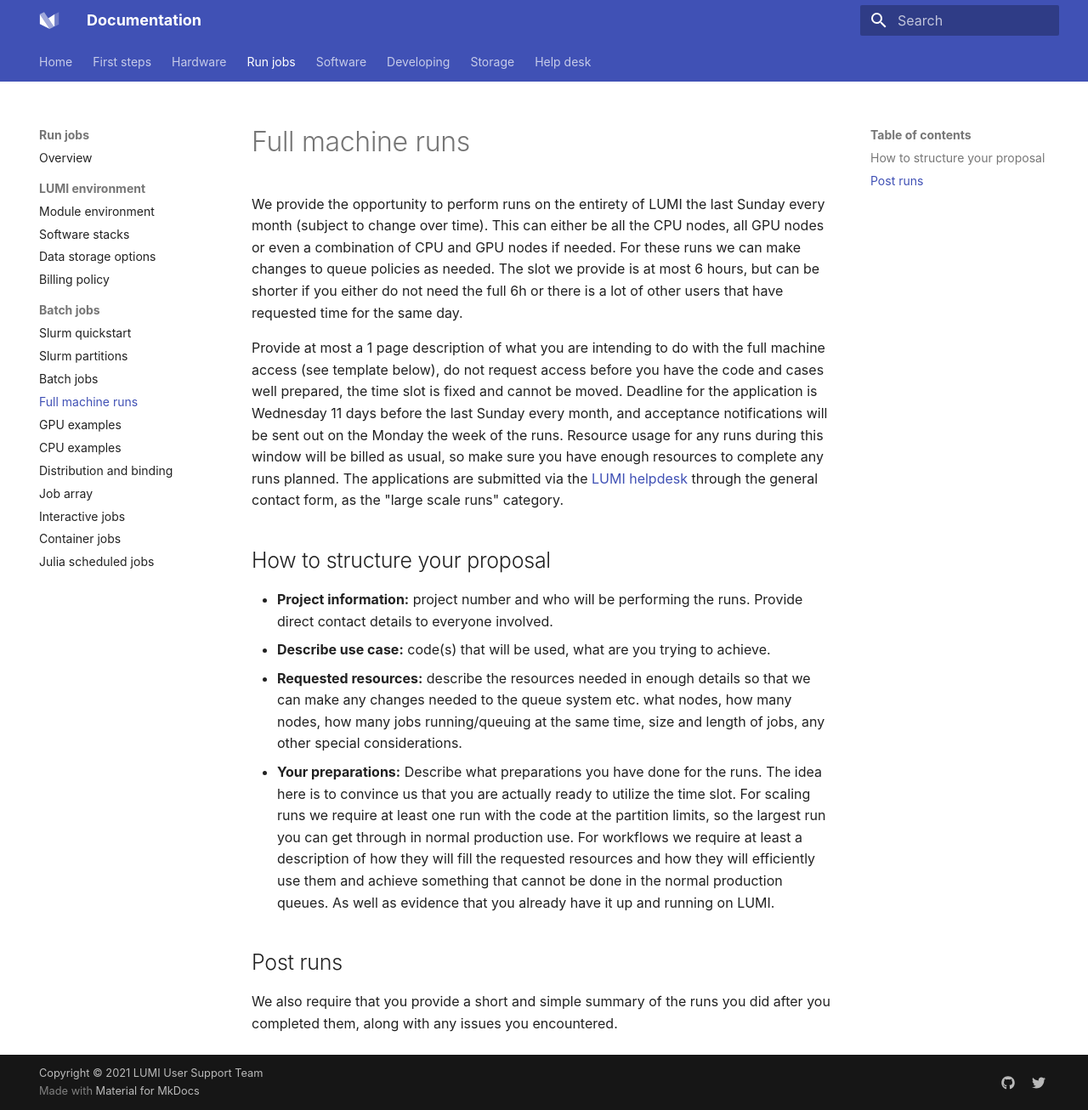
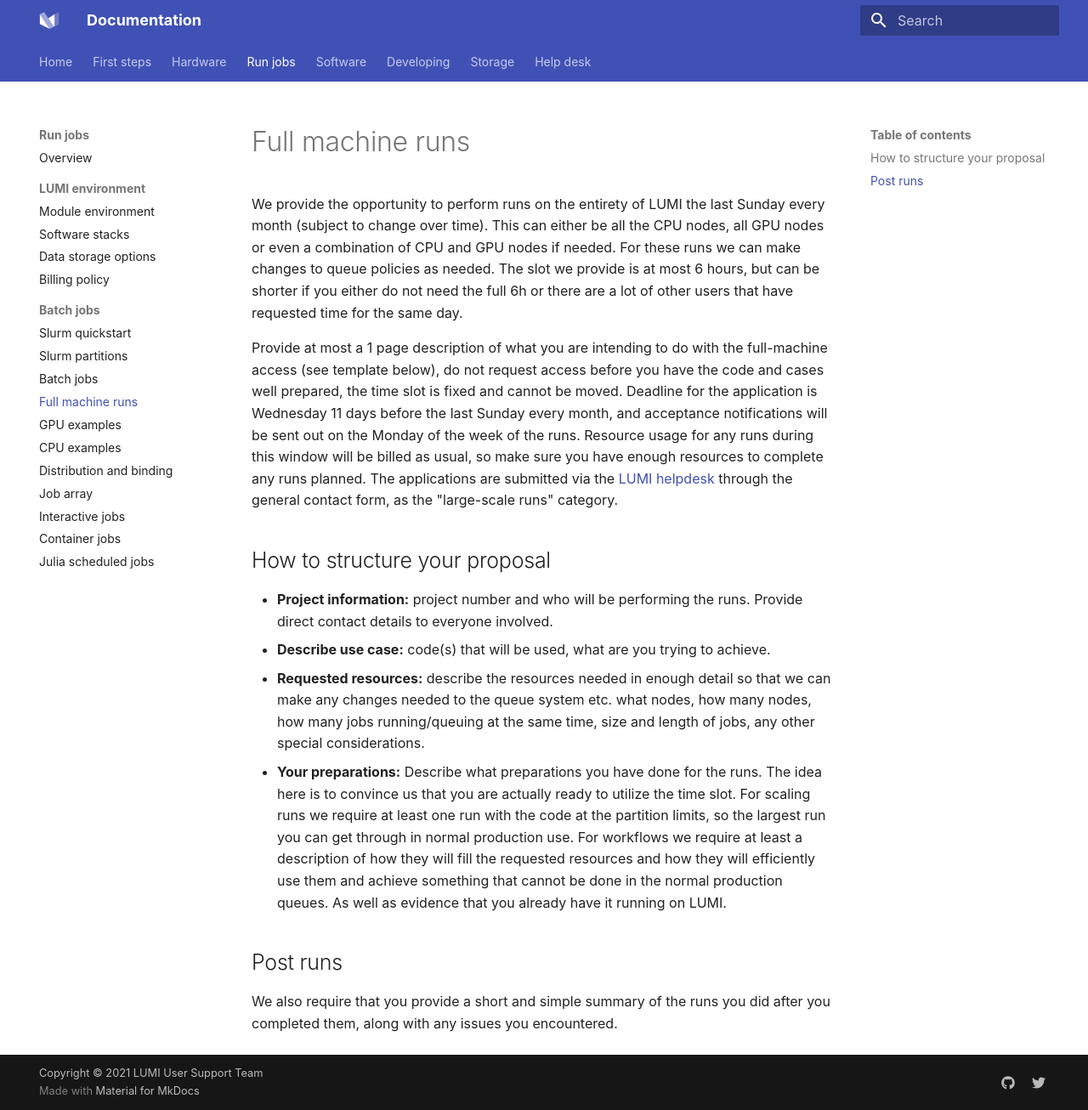
Before and after one commit to Lumi-supercomputer/lumi-userguide, an MkDocs documentation site: the page built from docs/runjobs/scheduled-jobs/hero-runs.md, in a window 1280 px wide and 1306 px high. Shown: the whole window at 85% size. Built offline with MkDocs 1.6.1 and Material for MkDocs 9.7.7, drawn with Linux system fonts in a browser that asks for light colours.

Commit message:
minor typo fix

```diff
--- a/docs/runjobs/scheduled-jobs/hero-runs.md
+++ b/docs/runjobs/scheduled-jobs/hero-runs.md
@@ -5,17 +5,17 @@ Sunday every month (subject to change over time). This can either be all the CPU
 nodes, all GPU nodes or even a combination of CPU and GPU nodes if needed. For
 these runs we can make changes to queue policies as needed. The slot we provide
 is at most 6 hours, but can be shorter if you either do not need the full 6h or
-there is a lot of other users that have requested time for the same day.
+there are a lot of other users that have requested time for the same day.
 
 Provide at most a 1 page description of what you are intending to do with the
-full machine access (see template below), do not request access before you have
+full-machine access (see template below), do not request access before you have
 the code and cases well prepared, the time slot is fixed and cannot be moved.
 Deadline for the application is Wednesday 11 days before the last Sunday every
-month, and acceptance notifications will be sent out on the Monday the week of
+month, and acceptance notifications will be sent out on the Monday of the week of
 the runs. Resource usage for any runs during this window will be billed as
 usual, so make sure you have enough resources to complete any runs planned. The
 applications are submitted via the [LUMI helpdesk](https://lumi-supercomputer.eu/user-support/need-help/)
-through the general contact form, as the "large scale runs" category.
+through the general contact form, as the "large-scale runs" category.
 
 ## How to structure your proposal
 
@@ -23,7 +23,7 @@ through the general contact form, as the "large scale runs" category.
   Provide direct contact details to everyone involved.
 - **Describe use case:** code(s) that will be used, what are you trying to
   achieve.
-- **Requested resources:** describe the resources needed in enough details so
+- **Requested resources:** describe the resources needed in enough detail so
   that we can make any changes needed to the queue system etc. what nodes, how
   many nodes, how many jobs running/queuing at the same time, size and length of
   jobs, any other special considerations.
@@ -34,7 +34,7 @@ through the general contact form, as the "large scale runs" category.
   use. For workflows we require at least a description of how they will fill the
   requested resources and how they will efficiently use them and achieve
   something that cannot be done in the normal production queues. As well as
-  evidence that you already have it up and running on LUMI.
+  evidence that you already have it running on LUMI.
 
 ## Post runs
 
```
